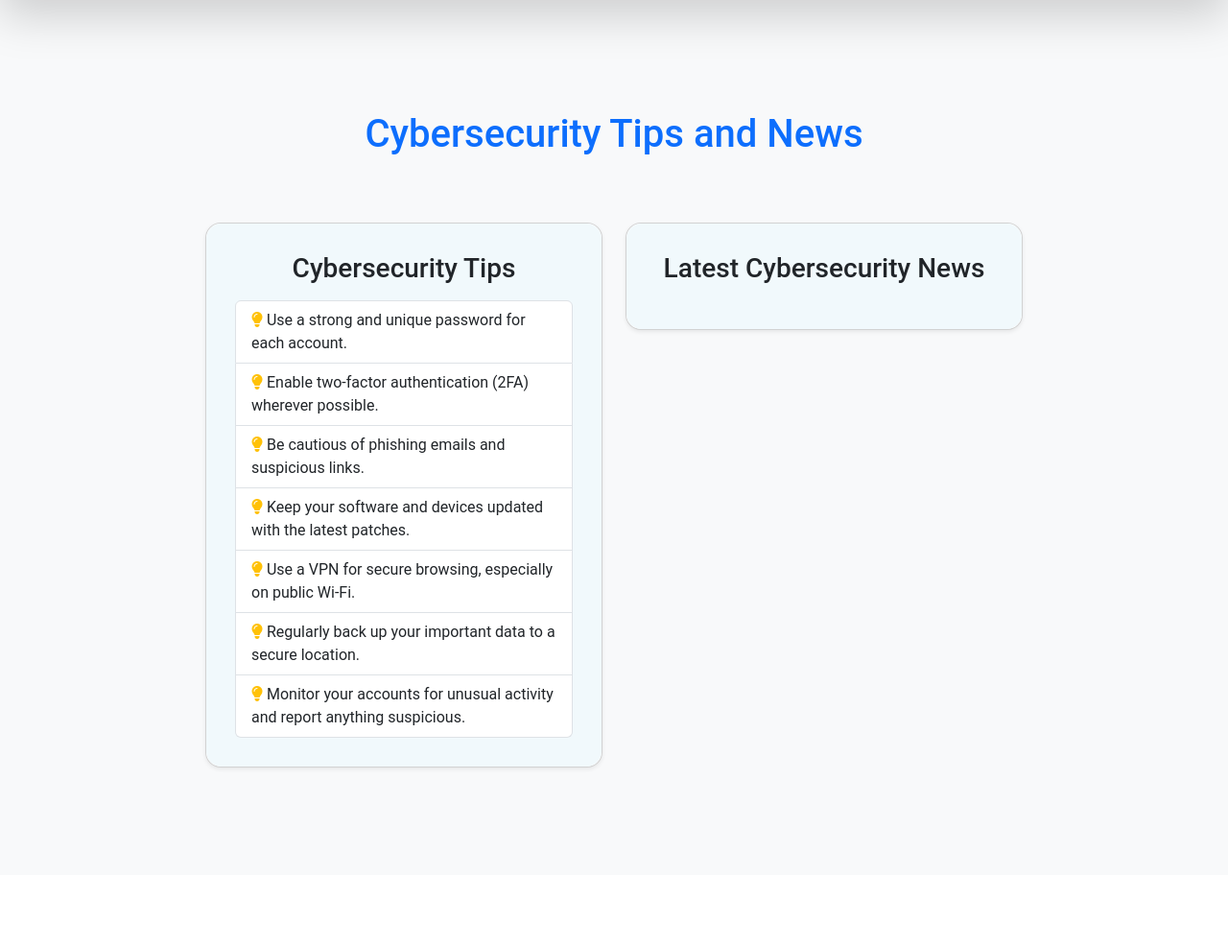
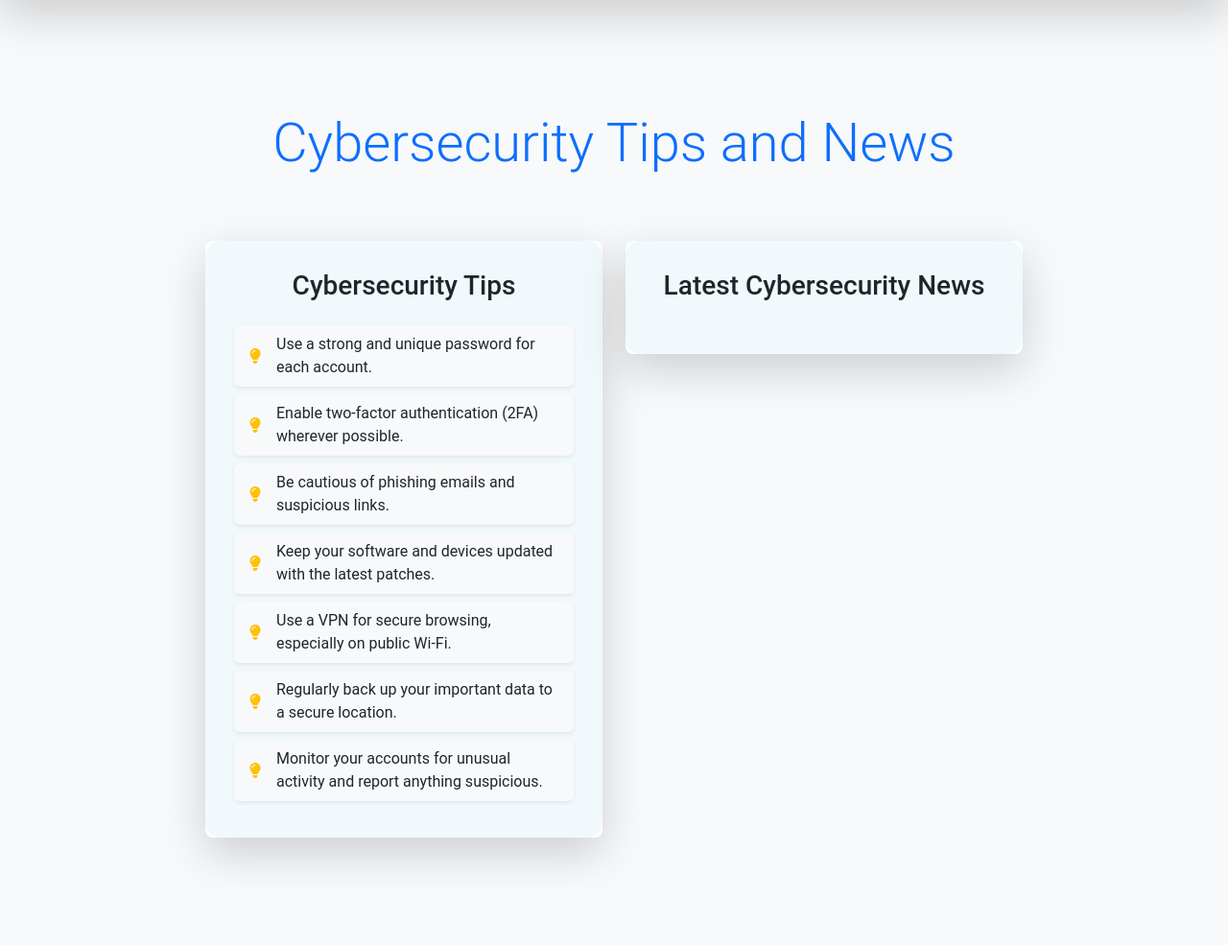
Before and after one commit to g0dfathera/TBC-Final-Project, a Flask app: page / in a window 1280 px wide. Shown: the part 106-1091 px from the top of the page at 96% size. Before the commit the page ends 909 px from the top, so only its background shows below. Run offline with Flask 3, Linux system fonts and the light colour scheme; data that the repository does not hold is empty; some libraries are stand-ins or nearby versions.

Commit message:
Update info.html
Updated Appearance

```diff
--- a/templates/info.html
+++ b/templates/info.html
@@ -1,23 +1,27 @@
 {% extends "base.html" %} {% block title %} Cybersecurity Tips and News {%
 endblock %} {% block content %}
 <header class="my-5">
-    <h1 class="text-center text-primary">Cybersecurity Tips and News</h1>
+    <h1 class="text-center text-primary display-4 font-weight-bold">
+        Cybersecurity Tips and News
+    </h1>
 </header>
 
 <div class="container">
     <div class="row">
         <!-- Cybersecurity Tips Section -->
         <div class="col-md-6 mb-4">
-            <div class="card shadow-sm">
+            <div class="card shadow-lg border-0 rounded-3">
                 <div class="card-body">
-                    <h3 class="card-title text-center mb-3">
+                    <h3 class="card-title text-center text-dark mb-4">
                         Cybersecurity Tips
                     </h3>
-                    <ul class="list-group">
+                    <ul class="list-group list-group-flush">
                         {% for tip in tips %}
-                        <li class="list-group-item">
-                            <i class="fas fa-lightbulb text-warning"></i> {{ tip
-                            }}
+                        <li
+                            class="list-group-item d-flex align-items-center bg-light border-0 rounded mb-2 shadow-sm"
+                        >
+                            <i class="fas fa-lightbulb text-warning me-3"></i>
+                            {{ tip }}
                         </li>
                         {% endfor %}
                     </ul>
@@ -27,27 +31,28 @@ endblock %} {% block content %}
 
         <!-- Latest Cybersecurity News Section -->
         <div class="col-md-6 mb-4">
-            <div class="card shadow-sm">
+            <div class="card shadow-lg border-0 rounded-3">
                 <div class="card-body">
-                    <h3 class="card-title text-center mb-3">
+                    <h3 class="card-title text-center text-dark mb-4">
                         Latest Cybersecurity News
                     </h3>
-                    <ul class="list-group">
+                    <ul class="list-group list-group-flush">
                         {% for article in articles %}
-                        <li class="list-group-item">
+                        <li
+                            class="list-group-item d-flex flex-column align-items-start bg-light border-0 rounded mb-3 shadow-sm"
+                        >
                             <a
                                 href="{{ article.url }}"
                                 target="_blank"
-                                class="h5 text-decoration-none text-dark"
+                                class="h5 text-decoration-none text-dark mb-2"
                             >
-                                <i class="fas fa-newspaper"></i> {{
+                                <i class="fas fa-newspaper me-2"></i>{{
                                 article.title }}
                             </a>
-                            <br />
                             <small class="text-muted"
                                 >{{ article.publishedAt }}</small
                             >
-                            <p class="mt-2">{{ article.description }}</p>
+                            <p class="mt-2 mb-0">{{ article.description }}</p>
                         </li>
                         {% endfor %}
                     </ul>
@@ -56,5 +61,4 @@ endblock %} {% block content %}
         </div>
     </div>
 </div>
-
 {% endblock %}
```
